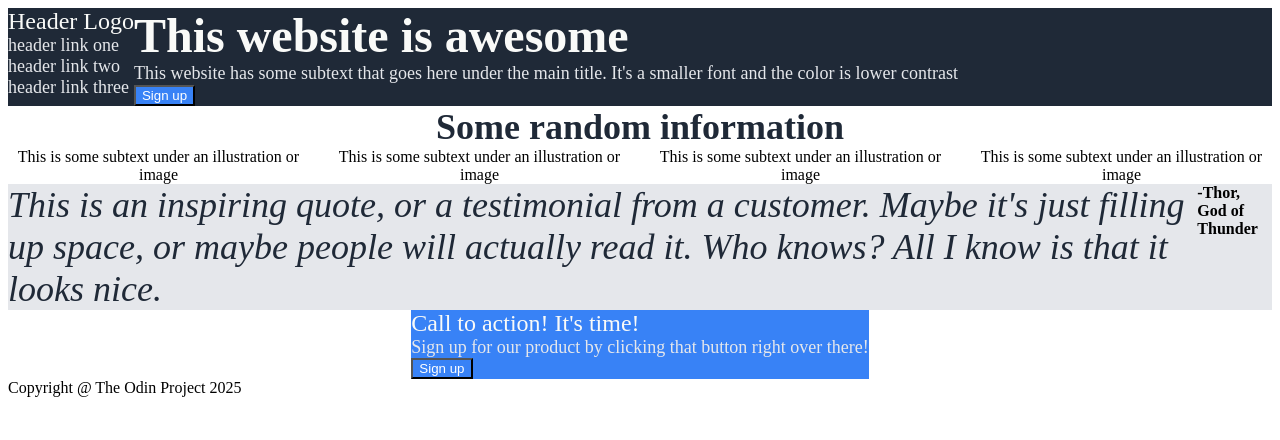
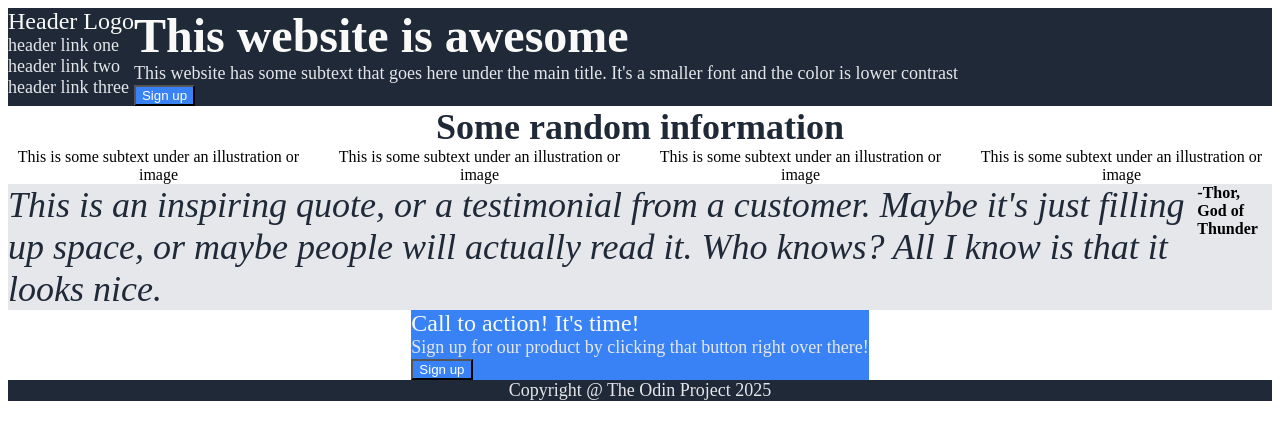
Before and after one commit to VanemWolf/Project, a plain HTML site: page index.html in a window 1280 px wide. Drawn offline with Linux system fonts and the light colour scheme.

Commit message:
footer css added color and text style css for footer

```diff
--- a/style.css
+++ b/style.css
@@ -16,7 +16,7 @@
     font-weight: 900;
 }
 
-.first, .forth .text {
+.first, .forth, .footer .text {
     font-size: 18px;
     color: #E5E7EB;
 }
@@ -82,3 +82,9 @@ ul {
 .box {
     background-color: #3882F6;
 }
+
+.footer {
+    display: flex;
+    background-color: #1F2937;
+    justify-content: center;
+}
```
